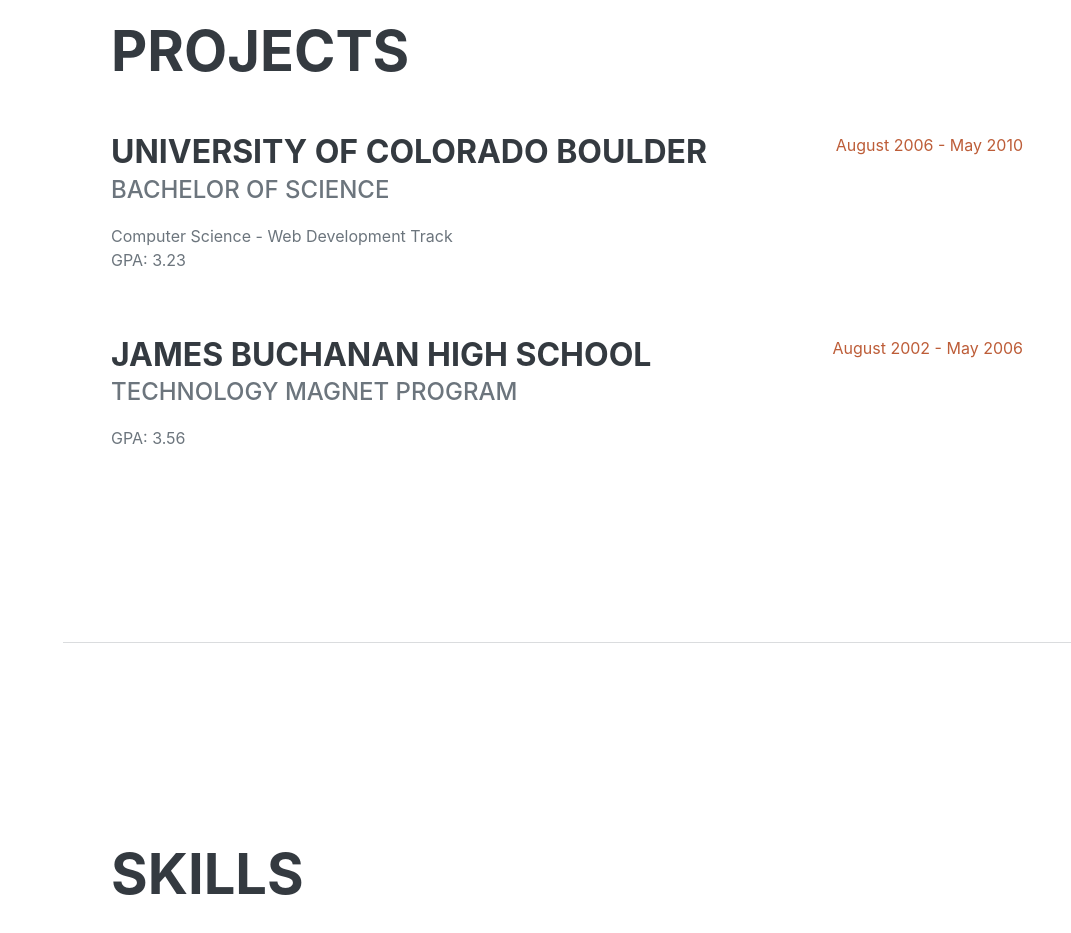
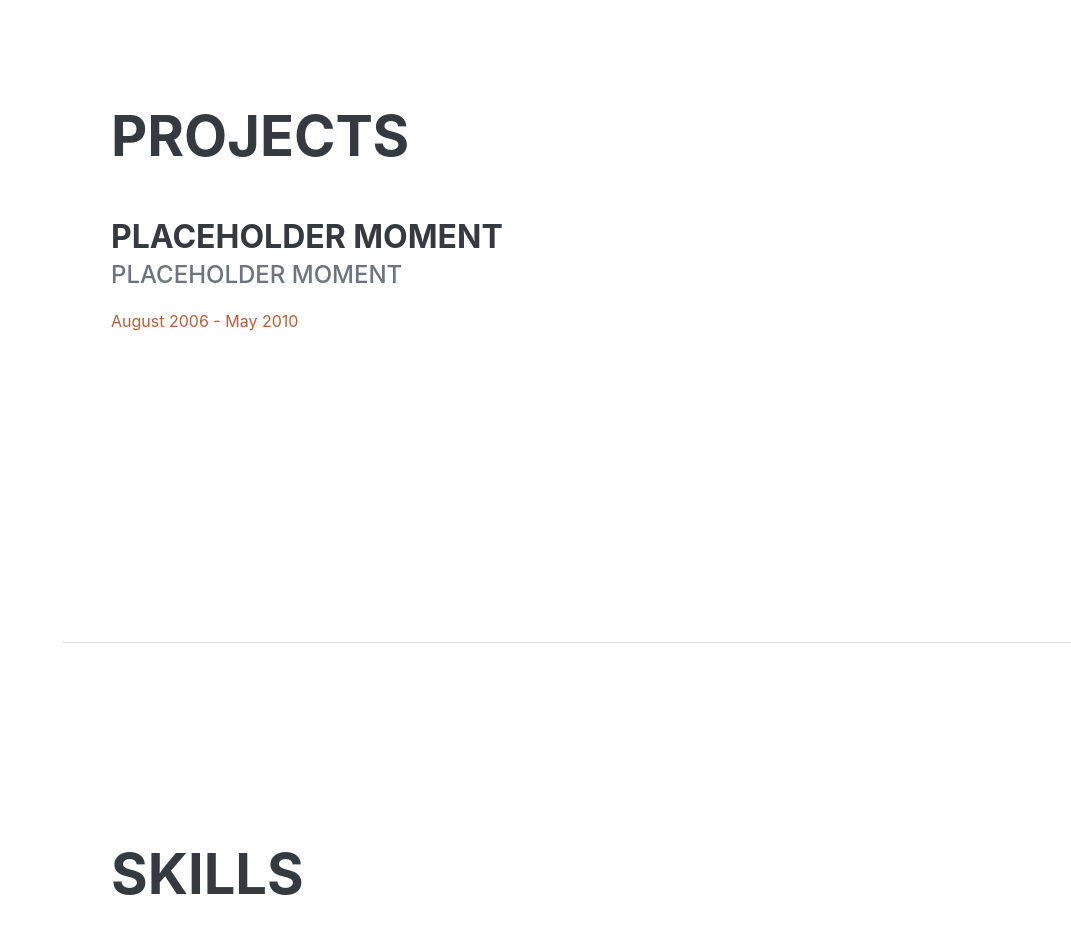
Before and after one commit to AbyssoCoder/SidneyPortofolio, a plain HTML site: page index.html in a window 1280 px wide. Shown: the part 1760-2693 px from the top of the page, without its empty margins (209-1280 px from the left). Drawn offline with nearby package versions, Linux system fonts and the light colour scheme; a web font is replaced by a local one.

Commit message:
code deletion

```diff
--- a/index.html
+++ b/index.html
@@ -77,20 +77,9 @@
                     <h2 class="mb-5">Projects</h2>
                     <div class="d-flex flex-column flex-md-row justify-content-between mb-5">
                         <div class="flex-grow-1">
-                            <h3 class="mb-0">University of Colorado Boulder</h3>
-                            <div class="subheading mb-3">Bachelor of Science</div>
-                            <div>Computer Science - Web Development Track</div>
-                            <p>GPA: 3.23</p>
-                        </div>
+                            <h3 class="mb-0">placeholder moment</h3>
+                            <div class="subheading mb-3">placeholder moment</div>
                         <div class="flex-shrink-0"><span class="text-primary">August 2006 - May 2010</span></div>
-                    </div>
-                    <div class="d-flex flex-column flex-md-row justify-content-between">
-                        <div class="flex-grow-1">
-                            <h3 class="mb-0">James Buchanan High School</h3>
-                            <div class="subheading mb-3">Technology Magnet Program</div>
-                            <p>GPA: 3.56</p>
-                        </div>
-                        <div class="flex-shrink-0"><span class="text-primary">August 2002 - May 2006</span></div>
                     </div>
                 </div>
             </section>
```
